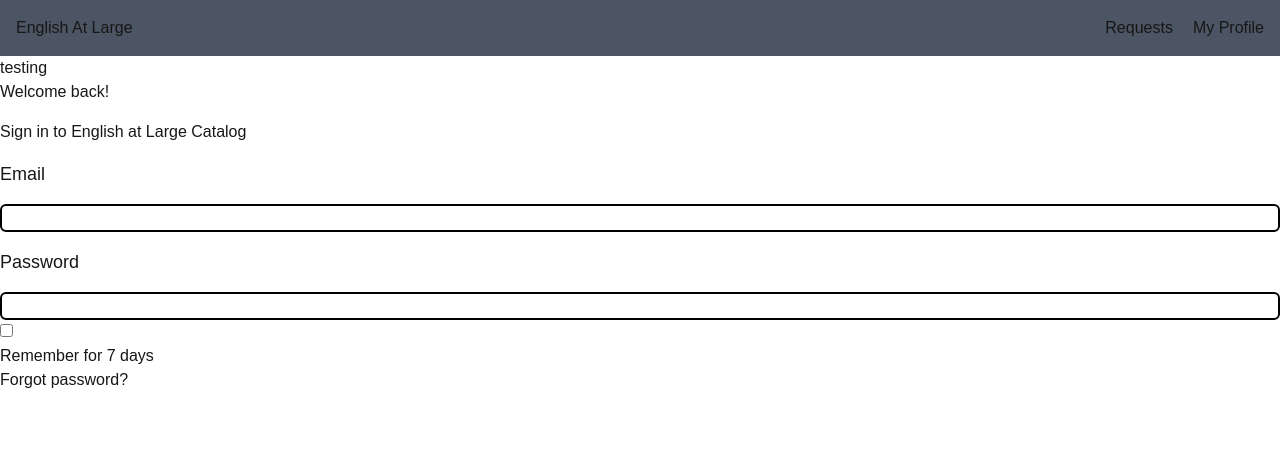
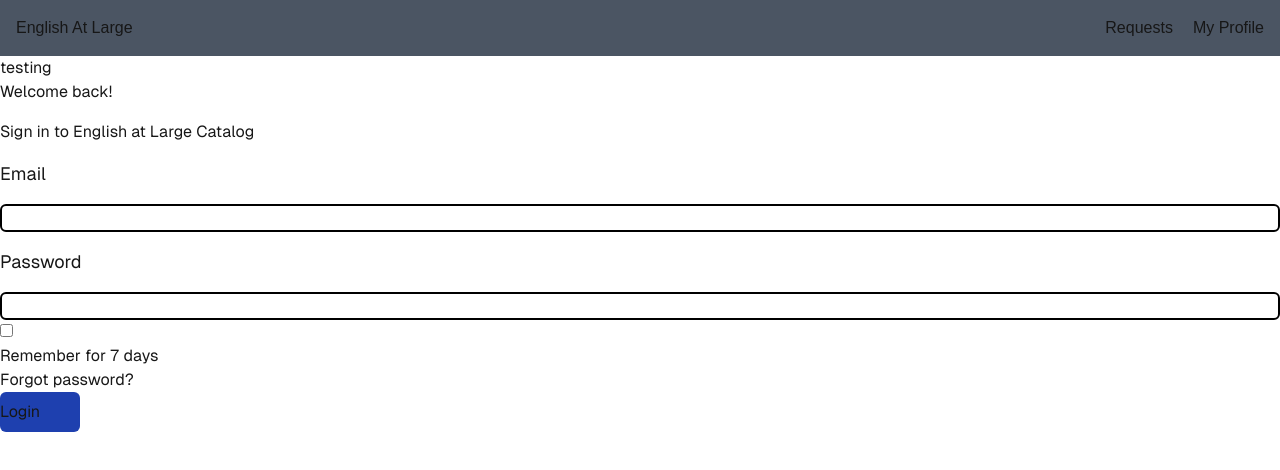
Before and after one commit to JumboCode/english-at-large, a Next.js app: page /login in a window 1280 px wide. Shown: the top 470 px of the page. Built offline with nearby package versions, Linux system fonts and the light colour scheme.

Commit message:
small font changes

```diff
--- a/src/app/forgot-password/page.tsx
+++ b/src/app/forgot-password/page.tsx
@@ -4,7 +4,7 @@ import ForgotPasswordForm from "@/components/forgot-password/ForgotPasswordForm"
 export default function ForgotPassword() {
 
     return (
-      <div>
+      <div className="font-[family-name:var(--font-geist-sans)]">
         {/* <p> forgot password page </p>  */}
         <ForgotPasswordForm />
       </div>
--- a/src/app/login/page.tsx
+++ b/src/app/login/page.tsx
@@ -2,12 +2,15 @@
 import Button from "@/components/common/button/CommonButton";
 import LoginForm from "@/components/login/LoginForm";
 
-export default function Login() {
+const Login = () => {
 
     return (
-      <div>
+      <div className="font-[family-name:var(--font-geist-sans)]">
         <p> testing </p>
         <LoginForm />
+        <Button onClick="" label="Login"/>
       </div>
     );
-  }
+}
+
+export default Login;
--- a/src/components/common/button/CommonButton.tsx
+++ b/src/components/common/button/CommonButton.tsx
@@ -14,7 +14,7 @@ const Button = (props: ButtonProps) => {
   // if icon isn't passed in, nothing will show
   return (
     <div // added conditional styling. use the `` and ${} syntax for inserting variables into string
-      className={`text-white w-20 h-10 rounded-md bg-blue-800 hover:bg-blue-900 flex items-center ${altStyle}`}
+      className={`font-[family-name:var(--font-geist-sans)]text-white w-20 h-10 rounded-md bg-blue-800 hover:bg-blue-900 flex items-center ${altStyle}`}
     >
       <button onClick={onClick} className="flex justify-center items-center">
         {label}
```
